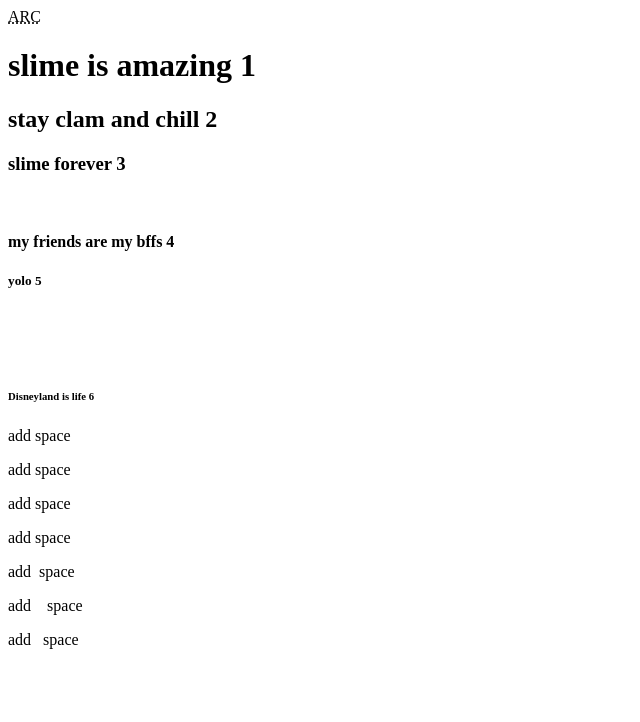
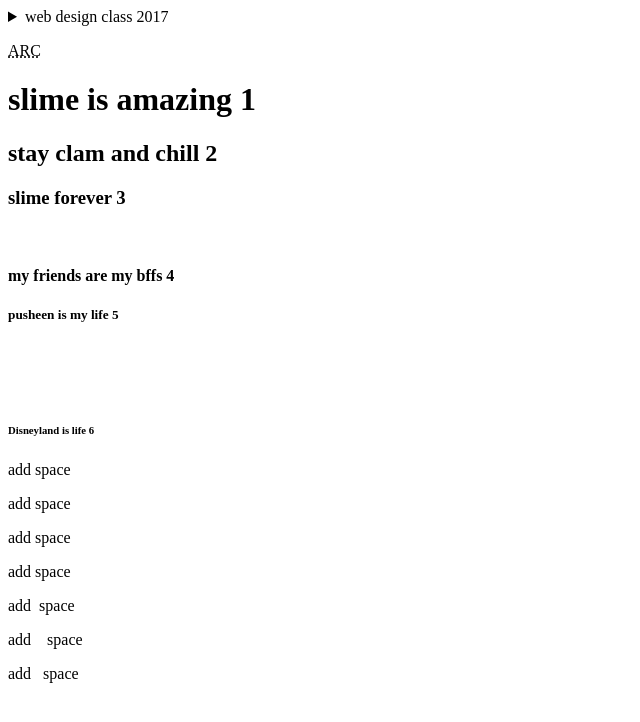
Before and after one commit to zhanga08/webclass, a plain HTML site: page index.html in a window 1280 px wide. Shown: the whole page, without its empty margins (0-640 px from the left). Drawn offline with Linux system fonts and the light colour scheme.

Commit message:
huifhdkjcak

```diff
--- a/index.html
+++ b/index.html
@@ -1,4 +1,9 @@
 <body>
+
+<details>
+<summary>web design class 2017</summary>
+<p>class starts:march 12 sunday 1:30</p>
+</details>
 <p><abbr title="agape
   renewal center">
   ARC</abbr> </p>
@@ -7,7 +12,7 @@
 <h3>slime forever 3</h3>
 <br>
 <h4>my friends are my bffs 4</h4>
-<h5>yolo 5</h5>
+<h5>pusheen is my life 5</h5>
 <br><br><br>
 <h6>Disneyland is life 6</h6>
 <p>add space</p>
@@ -19,7 +24,6 @@
 <p>add&emsp;space</p>
 <p>add &ensp;space</p>
 </body>
-
 <!--
 
 
```
